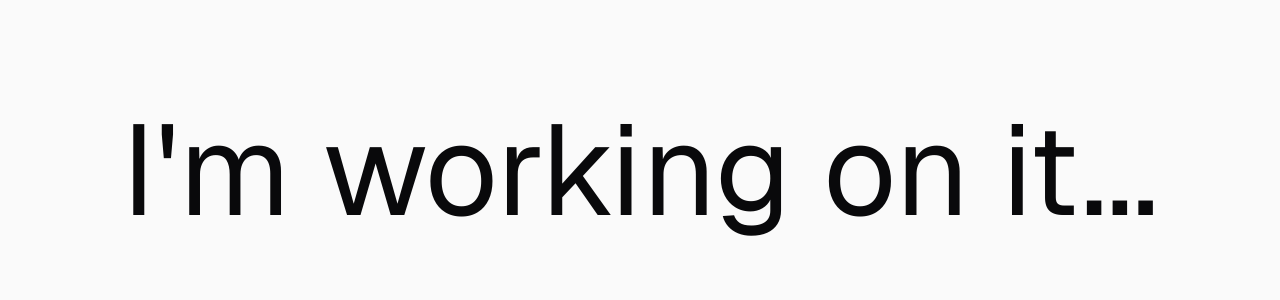
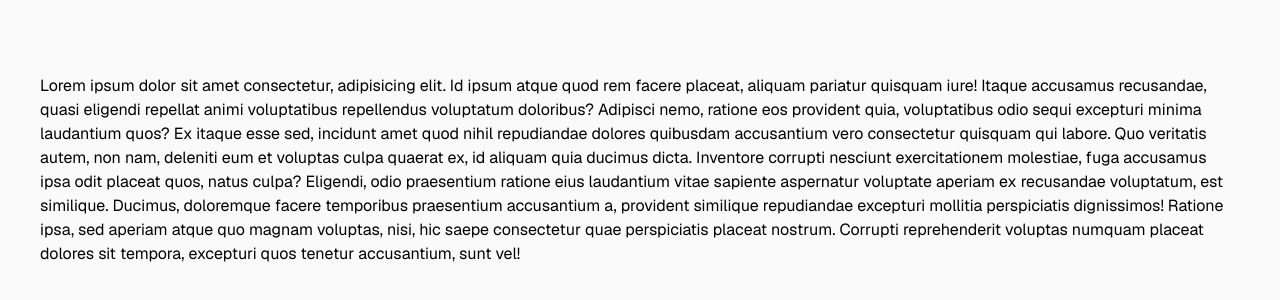
Before and after one commit to dominik060/d0m1.cz, a Next.js app: page / in a window 1280 px wide. Shown: the part 230-530 px from the top of the page. Built offline with nearby package versions, Linux system fonts and the light colour scheme.

Commit message:
add side margin

```diff
--- a/src/app/layout.tsx
+++ b/src/app/layout.tsx
@@ -28,8 +28,8 @@ export default function RootLayout({
     children: React.ReactNode;
 }>) {
     return (
-        <html lang="en">
-            <body className={GeistSans.className}>
+        <html lang="en" className={GeistSans.variable}>
+            <body className={"flex justify-center"}>
                 {children}
                 <SpeedInsights />
             </body>
--- a/src/app/page.tsx
+++ b/src/app/page.tsx
@@ -1,9 +1,27 @@
 export default function Home() {
     return (
-        <main className="m-0 grid place-content-center text-center min-h-screen">
-            <h1 className="  text-black dark:text-white text-[10vw]">
-                I&apos;m working on it...
-            </h1>
+        <main className="flex items-center text-left min-h-screen mx-8 max-w-[1200px] col">
+            <div className="">
+                Lorem ipsum dolor sit amet consectetur, adipisicing elit. Id
+                ipsum atque quod rem facere placeat, aliquam pariatur quisquam
+                iure! Itaque accusamus recusandae, quasi eligendi repellat animi
+                voluptatibus repellendus voluptatum doloribus? Adipisci nemo,
+                ratione eos provident quia, voluptatibus odio sequi excepturi
+                minima laudantium quos? Ex itaque esse sed, incidunt amet quod
+                nihil repudiandae dolores quibusdam accusantium vero consectetur
+                quisquam qui labore. Quo veritatis autem, non nam, deleniti eum
+                et voluptas culpa quaerat ex, id aliquam quia ducimus dicta.
+                Inventore corrupti nesciunt exercitationem molestiae, fuga
+                accusamus ipsa odit placeat quos, natus culpa? Eligendi, odio
+                praesentium ratione eius laudantium vitae sapiente aspernatur
+                voluptate aperiam ex recusandae voluptatum, est similique.
+                Ducimus, doloremque facere temporibus praesentium accusantium a,
+                provident similique repudiandae excepturi mollitia perspiciatis
+                dignissimos! Ratione ipsa, sed aperiam atque quo magnam
+                voluptas, nisi, hic saepe consectetur quae perspiciatis placeat
+                nostrum. Corrupti reprehenderit voluptas numquam placeat dolores
+                sit tempora, excepturi quos tenetur accusantium, sunt vel!
+            </div>
         </main>
     );
 }
```
